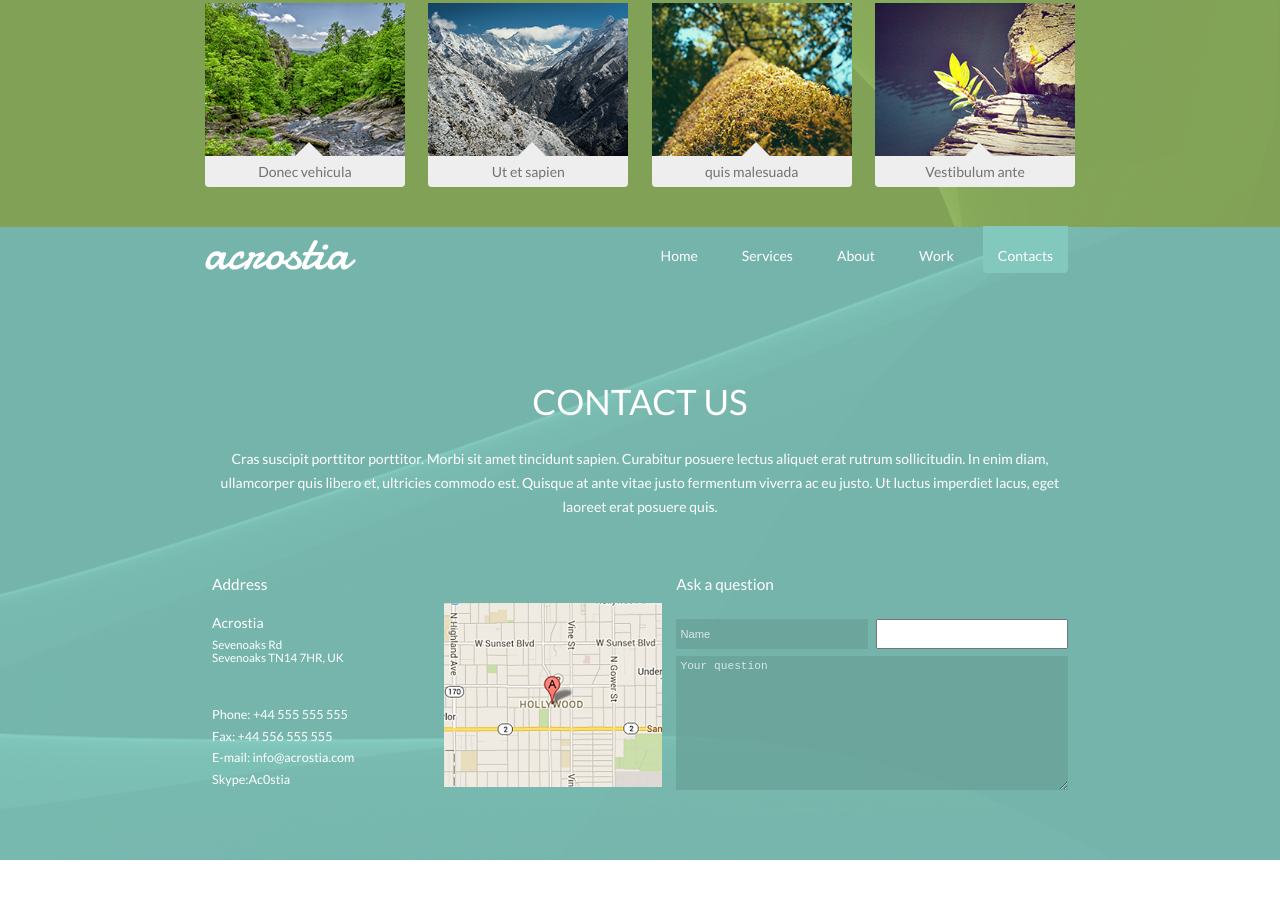
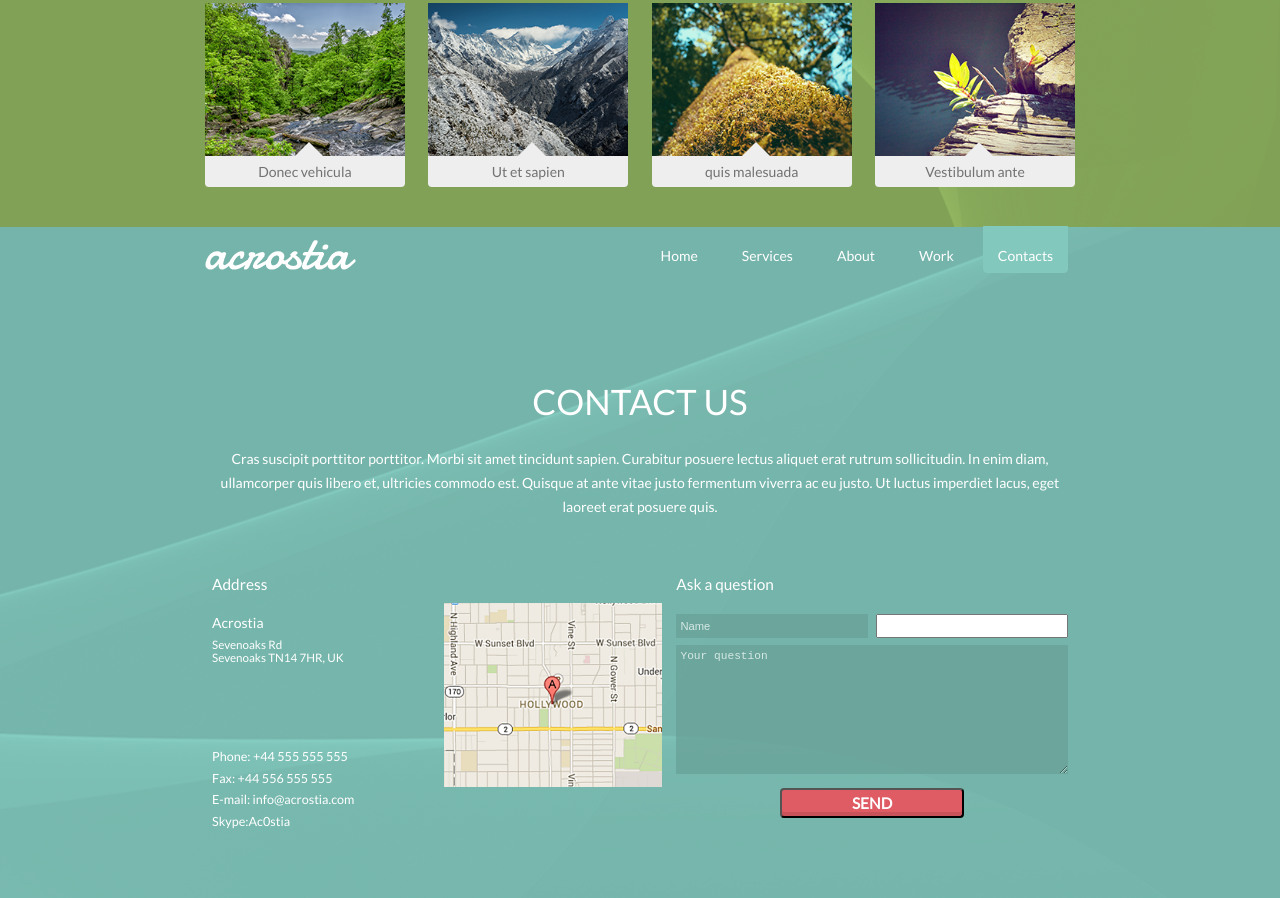
Before and after one commit to Anton-Projects/Acrostia-flex, a plain HTML site: page index.html in a window 1280 px wide. Shown: the part 2708-3606 px from the top of the page. Before the commit the page ends 3568 px from the top, so only its background shows below. Drawn offline with Linux system fonts and the light colour scheme.

Commit message:
Add files via upload

```diff
--- a/index.html
+++ b/index.html
@@ -331,7 +331,7 @@
                     <input type="text" id="name" value="Name">
                     <input type="email">
                     <textarea name="textarea" id="textarea" cols="30" rows="10">Your question</textarea>
-                <!-- <button>SEND</button> -->
+                <button>SEND</button>
                 </form>
             </div>
         </div>
--- a/style.css
+++ b/style.css
@@ -649,6 +649,25 @@ display: block;
     justify-content: space-between;
 }
 
+.contacts form button {
+	display: inline-block;
+	  border-radius: 4px;
+  box-shadow: inset 0px -4px 0 0 rgba(178, 74, 80, 0.5);
+  background-color: #df5c64;
+  /* flex: 50%; */
+  margin: 1rem auto;
+  padding: 0.5rem 5rem;
+   font-family: 'Lato', sans-serif;
+  font-size: 1.1em;
+  font-weight: 900;
+  font-stretch: normal;
+  font-style: normal;
+  line-height: 0.81;
+  letter-spacing: normal;
+  color: #fff;
+  /* text-align: left; */
+}
+
 .contacts form input {
     width: 49%;
     padding: 0.3rem;
@@ -752,11 +771,11 @@ display: block;
         display: block;
         position: absolute;
         bottom: 0.5rem;
-        right: 2rem;
-        padding: 0.5rem;
+        right: 1rem;
+        padding: 0.3rem;
         border: 1px solid #fff;
         border-radius: 3px;
-        font-size: 1.5em;
+        font-size: 1em;
         font-weight: 900;
         color: #fff;
     }
```
